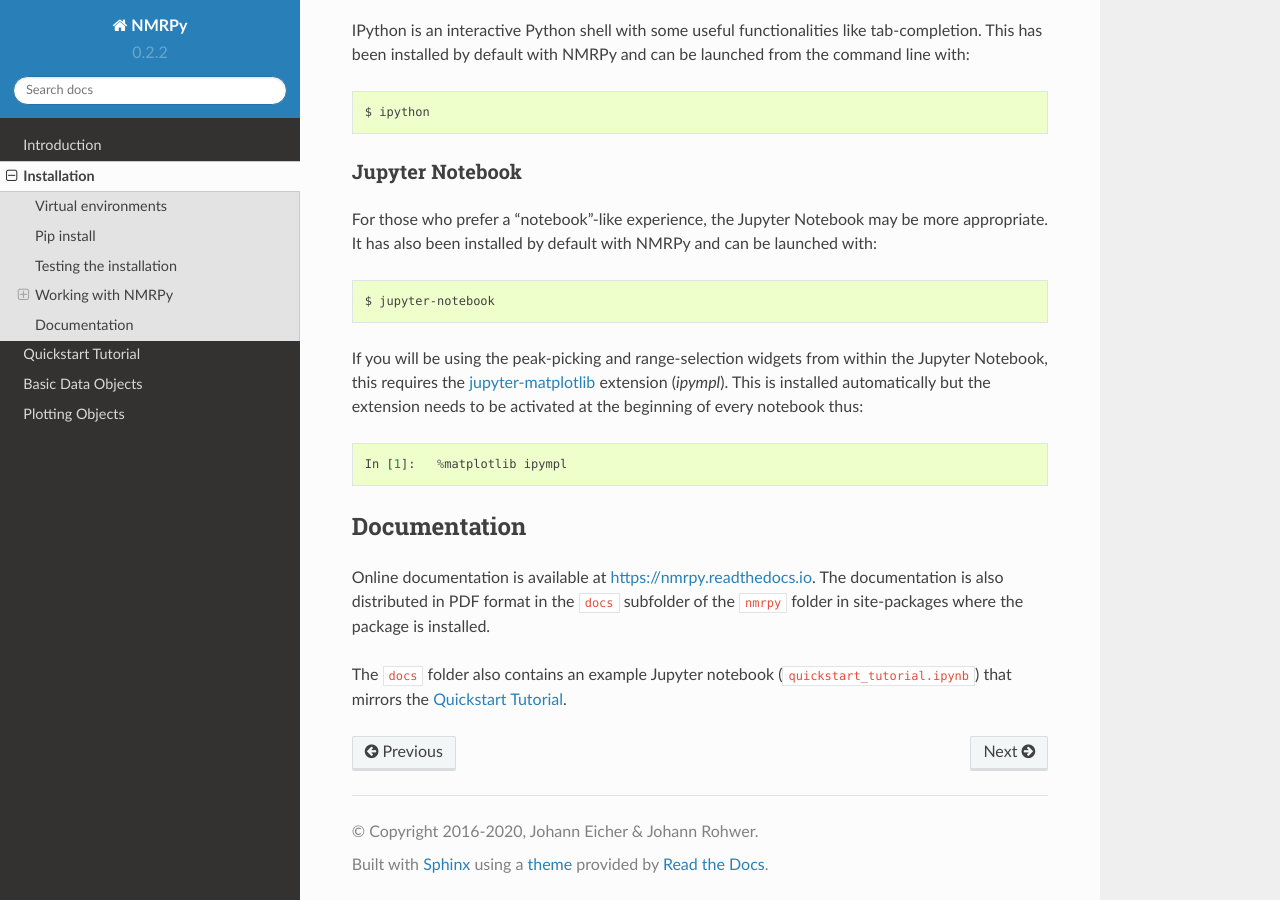
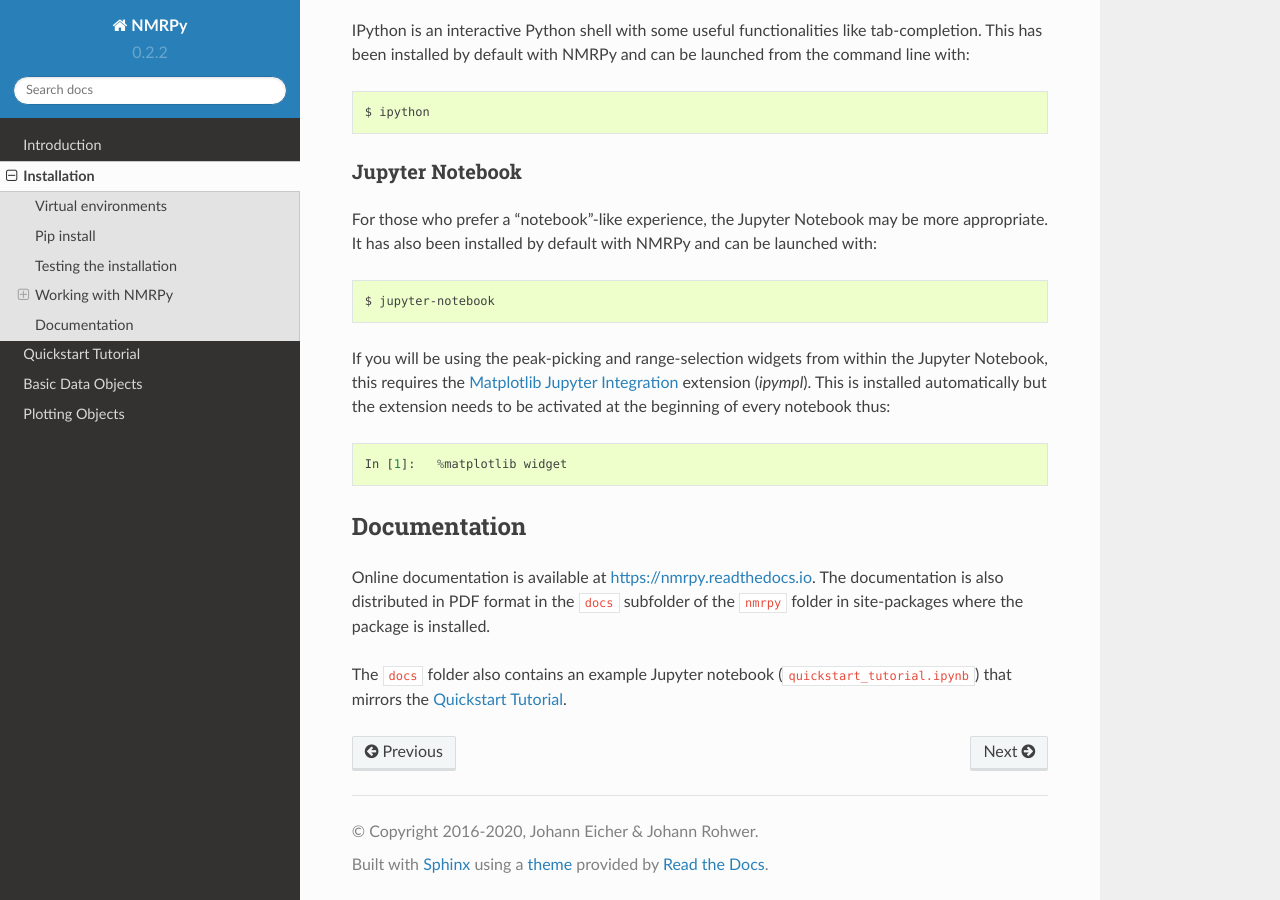
Before and after one commit to NMRPy/nmrpy, a Sphinx documentation site: the page built from docs/source/installation.rst, in a window 1280 px wide and 900 px high, scrolled down 2303 px. Built offline with Sphinx 7.4.7 and the Read the Docs theme 2.0.0, drawn with Linux system fonts in a browser that asks for light colours.

Commit message:
chg: update references to '%matplotlib widget' in docs and tutorial notebook

```diff
--- a/docs/source/installation.rst
+++ b/docs/source/installation.rst
@@ -122,11 +122,11 @@ can be launched with: ::
 
 If you will be using the peak-picking and range-selection widgets from within
 the Jupyter Notebook, this requires the
-`jupyter-matplotlib <https://github.com/matplotlib/jupyter-matplotlib>`_
+`Matplotlib Jupyter Integration <https://github.com/matplotlib/ipympl>`_
 extension (*ipympl*). This is installed automatically but the extension needs to
 be activated at the beginning of every notebook thus: ::
 
-    In [1]:   %matplotlib ipympl
+    In [1]:   %matplotlib widget
 
 Documentation
 =============
```
Also changed, not shown: nmrpy/docs/quickstart_tutorial.ipynb, 1 other file.
